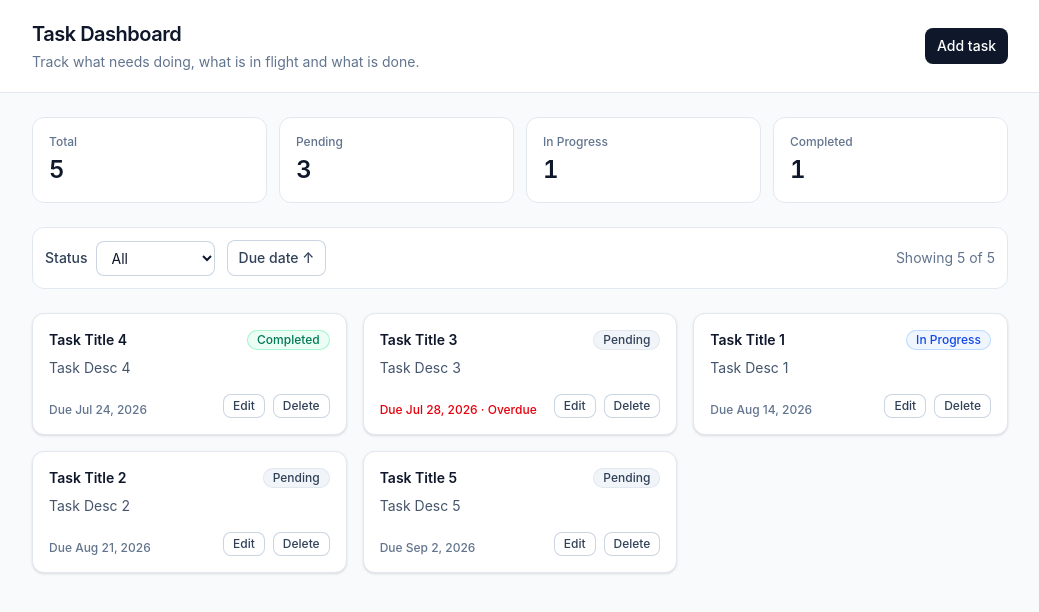
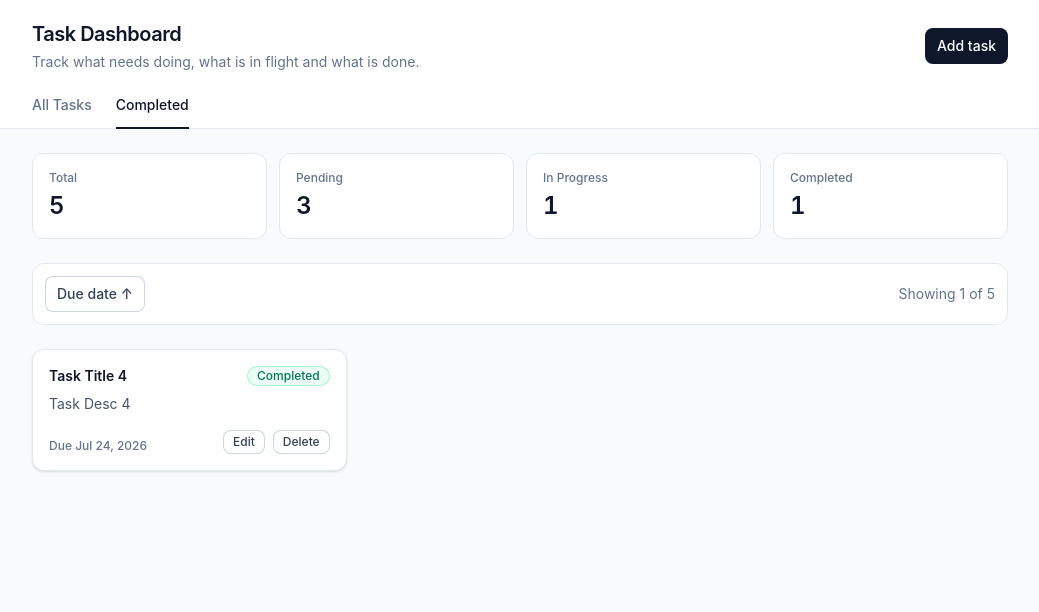
Before and after one commit to priyanshu0627/SPRY-task-management-dashboard-assignment-, a React (Vite) app: page /completed in a window 1280 px wide. Shown: the top 612 px of the page, without its empty margins (120-1159 px from the left). Built offline with nearby package versions, Linux system fonts and the light colour scheme.

Commit message:
refactor: extract shared task board from page components

```diff
--- a/package.json
+++ b/package.json
@@ -14,7 +14,8 @@
     "@radix-ui/react-dialog": "^1.1.23",
     "react": "^18.3.1",
     "react-dom": "^18.3.1",
-    "react-hook-form": "^7.84.0"
+    "react-hook-form": "^7.84.0",
+    "react-router-dom": "^7.18.2"
   },
   "devDependencies": {
     "@eslint/js": "^9.13.0",
--- a/src/App.tsx
+++ b/src/App.tsx
@@ -1,13 +1,14 @@
-import { useMemo, useState } from 'react';
-import { TaskFilters } from './components/TaskFilters';
+import { useState } from 'react';
+import { BrowserRouter, Navigate, Route, Routes } from 'react-router-dom';
 import { TaskForm } from './components/TaskForm';
-import { TaskList } from './components/TaskList';
 import { TaskSummary } from './components/TaskSummary';
-import { Button } from './components/ui/Button';
+import { AppHeader } from './components/layout/AppHeader';
 import { ConfirmDialog } from './components/ui/ConfirmDialog';
 import { Modal } from './components/ui/Modal';
 import { INITIAL_TASKS } from './data/tasks';
-import { countByStatus, filterAndSortTasks } from './lib/tasks';
+import { countByStatus } from './lib/tasks';
+import { AllTasksPage } from './pages/AllTasksPage';
+import { CompletedTasksPage } from './pages/CompletedTasksPage';
 import type { SortDirection, StatusFilter, Task, TaskDraft } from './types/task';
 
 function App() {
@@ -22,12 +23,8 @@ function App() {
 
   const counts = countByStatus(tasks);
 
-  const visibleTasks = useMemo(
-    () => filterAndSortTasks(tasks, { status: statusFilter, sortDirection }),
-    [tasks, statusFilter, sortDirection],
-  );
-
-  const isFiltered = statusFilter !== 'all';
+  const toggleSortDirection = () =>
+    setSortDirection((current) => (current === 'asc' ? 'desc' : 'asc'));
 
   const openCreateForm = () => {
     setEditingTask(null);
@@ -55,44 +52,42 @@ function App() {
   };
 
   return (
+    <BrowserRouter>
       <div className="min-h-screen">
-      <header className="border-b border-slate-200 bg-white">
-        <div className="mx-auto flex max-w-5xl flex-wrap items-center justify-between gap-3 px-4 py-5 sm:px-6">
-          <div>
-            <h1 className="text-xl font-semibold tracking-tight">Task Dashboard</h1>
-            <p className="mt-1 text-sm text-slate-500">
-              Track what needs doing, what is in flight and what is done.
-            </p>
-          </div>
-          <Button onClick={openCreateForm}>Add task</Button>
-        </div>
-      </header>
+        <AppHeader onAddTask={openCreateForm} />
 
         <main className="mx-auto max-w-5xl space-y-6 px-4 py-6 sm:px-6">
           <TaskSummary counts={counts} />
 
-        <TaskFilters
-          status={statusFilter}
+          <Routes>
+            <Route
+              path="/"
+              element={
+                <AllTasksPage
+                  tasks={tasks}
+                  statusFilter={statusFilter}
                   sortDirection={sortDirection}
                   onStatusChange={setStatusFilter}
-          onSortDirectionToggle={() =>
-            setSortDirection((current) => (current === 'asc' ? 'desc' : 'asc'))
-          }
-          visibleCount={visibleTasks.length}
-          totalCount={tasks.length}
-        />
-
-        <TaskList
-          tasks={visibleTasks}
-          emptyTitle={isFiltered ? 'No matching tasks' : 'No tasks yet'}
-          emptyDescription={
-            isFiltered
-              ? 'Try a different status filter.'
-              : 'Tasks you create will show up here.'
-          }
+                  onSortDirectionToggle={toggleSortDirection}
                   onEdit={openEditForm}
                   onDelete={setTaskPendingDelete}
                 />
+              }
+            />
+            <Route
+              path="/completed"
+              element={
+                <CompletedTasksPage
+                  tasks={tasks}
+                  sortDirection={sortDirection}
+                  onSortDirectionToggle={toggleSortDirection}
+                  onEdit={openEditForm}
+                  onDelete={setTaskPendingDelete}
+                />
+              }
+            />
+            <Route path="*" element={<Navigate to="/" replace />} />
+          </Routes>
         </main>
 
         <Modal
@@ -100,7 +95,11 @@ function App() {
           title={editingTask ? 'Edit task' : 'Add task'}
           onClose={() => setIsFormOpen(false)}
         >
-        <TaskForm task={editingTask} onSubmit={handleSubmit} onCancel={() => setIsFormOpen(false)} />
+          <TaskForm
+            task={editingTask}
+            onSubmit={handleSubmit}
+            onCancel={() => setIsFormOpen(false)}
+          />
         </Modal>
 
         <ConfirmDialog
@@ -112,6 +111,7 @@ function App() {
           onCancel={() => setTaskPendingDelete(null)}
         />
       </div>
+    </BrowserRouter>
   );
 }
 
--- /dev/null
+++ b/src/components/TaskBoard.tsx
@@ -0,0 +1,50 @@
+import { TaskFilters } from './TaskFilters';
+import { TaskList } from './TaskList';
+import type { SortDirection, StatusFilter, Task } from '../types/task';
+
+interface TaskBoardProps {
+  tasks: Task[];
+  totalCount: number;
+  sortDirection: SortDirection;
+  onSortDirectionToggle: () => void;
+  statusFilter?: StatusFilter;
+  onStatusChange?: (status: StatusFilter) => void;
+  emptyTitle: string;
+  emptyDescription: string;
+  onEdit: (task: Task) => void;
+  onDelete: (task: Task) => void;
+}
+
+export function TaskBoard({
+  tasks,
+  totalCount,
+  sortDirection,
+  onSortDirectionToggle,
+  statusFilter,
+  onStatusChange,
+  emptyTitle,
+  emptyDescription,
+  onEdit,
+  onDelete,
+}: TaskBoardProps) {
+  return (
+    <div className="space-y-6">
+      <TaskFilters
+        status={statusFilter}
+        onStatusChange={onStatusChange}
+        sortDirection={sortDirection}
+        onSortDirectionToggle={onSortDirectionToggle}
+        visibleCount={tasks.length}
+        totalCount={totalCount}
+      />
+
+      <TaskList
+        tasks={tasks}
+        emptyTitle={emptyTitle}
+        emptyDescription={emptyDescription}
+        onEdit={onEdit}
+        onDelete={onDelete}
+      />
+    </div>
+  );
+}
--- a/src/components/TaskFilters.tsx
+++ b/src/components/TaskFilters.tsx
@@ -7,9 +7,9 @@ import {
 import { Button } from './ui/Button';
 
 interface TaskFiltersProps {
-  status: StatusFilter;
+  status?: StatusFilter;
+  onStatusChange?: (status: StatusFilter) => void;
   sortDirection: SortDirection;
-  onStatusChange: (status: StatusFilter) => void;
   onSortDirectionToggle: () => void;
   visibleCount: number;
   totalCount: number;
@@ -20,14 +20,15 @@ const selectClasses =
 
 export function TaskFilters({
   status,
+  onStatusChange,
   sortDirection,
-  onStatusChange,
   onSortDirectionToggle,
   visibleCount,
   totalCount,
 }: TaskFiltersProps) {
   return (
     <div className="flex flex-wrap items-center gap-3 rounded-xl border border-slate-200 bg-white p-3">
+      {status !== undefined && onStatusChange && (
         <div className="flex items-center gap-2">
           <label htmlFor="status-filter" className="text-sm font-medium text-slate-700">
             Status
@@ -46,6 +47,7 @@ export function TaskFilters({
             ))}
           </select>
         </div>
+      )}
 
       <Button
         variant="secondary"
--- /dev/null
+++ b/src/components/layout/AppHeader.tsx
@@ -0,0 +1,49 @@
+import { NavLink } from 'react-router-dom';
+import { Button } from '../ui/Button';
+
+interface AppHeaderProps {
+  onAddTask: () => void;
+}
+
+const NAV_LINKS = [
+  { to: '/', label: 'All Tasks' },
+  { to: '/completed', label: 'Completed' },
+];
+
+export function AppHeader({ onAddTask }: AppHeaderProps) {
+  return (
+    <header className="border-b border-slate-200 bg-white">
+      <div className="mx-auto flex max-w-5xl flex-wrap items-center justify-between gap-3 px-4 py-5 sm:px-6">
+        <div>
+          <h1 className="text-xl font-semibold tracking-tight">Task Dashboard</h1>
+          <p className="mt-1 text-sm text-slate-500">
+            Track what needs doing, what is in flight and what is done.
+          </p>
+        </div>
+        <Button onClick={onAddTask}>Add task</Button>
+      </div>
+
+      <nav className="mx-auto max-w-5xl px-4 sm:px-6">
+        <ul className="-mb-px flex gap-6">
+          {NAV_LINKS.map((link) => (
+            <li key={link.to}>
+              <NavLink
+                to={link.to}
+                end
+                className={({ isActive }) =>
+                  `inline-block border-b-2 pb-3 text-sm font-medium transition ${
+                    isActive
+                      ? 'border-slate-900 text-slate-900'
+                      : 'border-transparent text-slate-500 hover:text-slate-700'
+                  }`
+                }
+              >
+                {link.label}
+              </NavLink>
+            </li>
+          ))}
+        </ul>
+      </nav>
+    </header>
+  );
+}
--- /dev/null
+++ b/src/pages/AllTasksPage.tsx
@@ -0,0 +1,48 @@
+import { useMemo } from 'react';
+import { TaskBoard } from '../components/TaskBoard';
+import { filterAndSortTasks } from '../lib/tasks';
+import type { SortDirection, StatusFilter, Task } from '../types/task';
+
+interface AllTasksPageProps {
+  tasks: Task[];
+  statusFilter: StatusFilter;
+  sortDirection: SortDirection;
+  onStatusChange: (status: StatusFilter) => void;
+  onSortDirectionToggle: () => void;
+  onEdit: (task: Task) => void;
+  onDelete: (task: Task) => void;
+}
+
+export function AllTasksPage({
+  tasks,
+  statusFilter,
+  sortDirection,
+  onStatusChange,
+  onSortDirectionToggle,
+  onEdit,
+  onDelete,
+}: AllTasksPageProps) {
+  const visibleTasks = useMemo(
+    () => filterAndSortTasks(tasks, { status: statusFilter, sortDirection }),
+    [tasks, statusFilter, sortDirection],
+  );
+
+  const isFiltered = statusFilter !== 'all';
+
+  return (
+    <TaskBoard
+      tasks={visibleTasks}
+      totalCount={tasks.length}
+      sortDirection={sortDirection}
+      onSortDirectionToggle={onSortDirectionToggle}
+      statusFilter={statusFilter}
+      onStatusChange={onStatusChange}
+      emptyTitle={isFiltered ? 'No matching tasks' : 'No tasks yet'}
+      emptyDescription={
+        isFiltered ? 'Try a different status filter.' : 'Tasks you create will show up here.'
+      }
+      onEdit={onEdit}
+      onDelete={onDelete}
+    />
+  );
+}
--- /dev/null
+++ b/src/pages/CompletedTasksPage.tsx
@@ -0,0 +1,38 @@
+import { useMemo } from 'react';
+import { TaskBoard } from '../components/TaskBoard';
+import { filterAndSortTasks } from '../lib/tasks';
+import { TaskStatus, type SortDirection, type Task } from '../types/task';
+
+interface CompletedTasksPageProps {
+  tasks: Task[];
+  sortDirection: SortDirection;
+  onSortDirectionToggle: () => void;
+  onEdit: (task: Task) => void;
+  onDelete: (task: Task) => void;
+}
+
+export function CompletedTasksPage({
+  tasks,
+  sortDirection,
+  onSortDirectionToggle,
+  onEdit,
+  onDelete,
+}: CompletedTasksPageProps) {
+  const completedTasks = useMemo(
+    () => filterAndSortTasks(tasks, { status: TaskStatus.Completed, sortDirection }),
+    [tasks, sortDirection],
+  );
+
+  return (
+    <TaskBoard
+      tasks={completedTasks}
+      totalCount={tasks.length}
+      sortDirection={sortDirection}
+      onSortDirectionToggle={onSortDirectionToggle}
+      emptyTitle="Nothing completed yet"
+      emptyDescription="Tasks you mark as completed will show up here."
+      onEdit={onEdit}
+      onDelete={onDelete}
+    />
+  );
+}
```
Also changed, not shown: 1 other file (tests, documents, lock files or other folders). Lines whose indentation alone changed are shown as unchanged.
